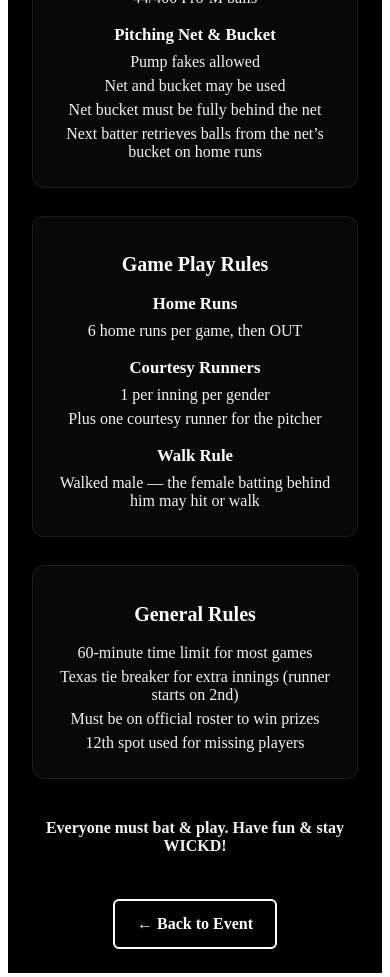
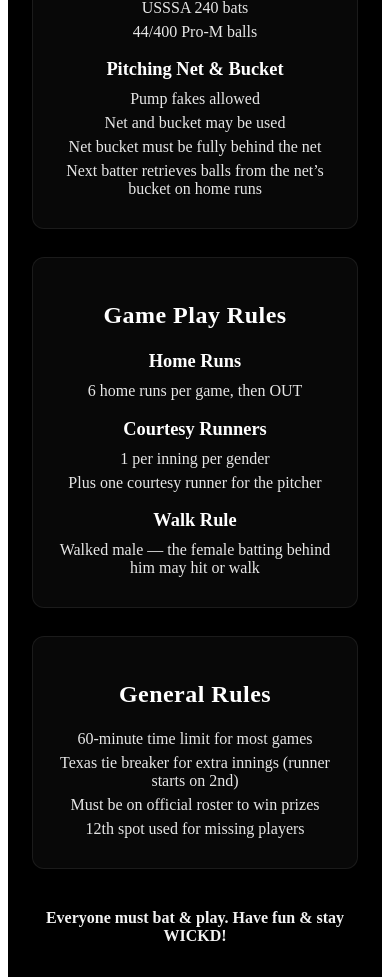
Before and after one commit to markhartley0929-netizen/SingleEventRegistration, a React (Vite) app: page /rules in a window 390 px wide. Shown: the part 1020-1997 px from the top of the page. Built offline with nearby package versions, Linux system fonts and the light colour scheme.

Commit message:
Add Rules page, no button V7

```diff
--- a/src/pages/RulesPage.css
+++ b/src/pages/RulesPage.css
@@ -18,11 +18,12 @@
   border: 1px solid rgba(255, 255, 255, 0.08);
 }
 
-/* Card titles */
+/* Card titles — PRIMARY */
 .rules-card h2 {
-  margin-bottom: 18px;
-  font-size: 1.25rem;
-  font-weight: 700;
+  margin-bottom: 22px;
+  font-size: 1.5rem;
+  font-weight: 800;
+  letter-spacing: 0.02em;
 }
 
 /* Rule blocks inside cards */
@@ -30,10 +31,11 @@
   margin-top: 18px;
 }
 
+/* Section titles — SECONDARY */
 .rules-block h3 {
-  margin-bottom: 8px;
-  font-size: 1.05rem;
-  font-weight: 600;
+  margin-bottom: 10px;
+  font-size: 1.15rem;
+  font-weight: 700;
 }
 
 /* Lists */
@@ -45,7 +47,7 @@
 
 .rules-block li {
   margin-bottom: 6px;
-  opacity: 0.95;
+  opacity: 0.9;
 }
 
 /* Footer */
@@ -56,14 +58,24 @@
   opacity: 0.95;
 }
 
-/* Back button */
+/* Back button — MATCH HOME PAGE PRIMARY BUTTON */
 .rules-back {
   align-self: center;
+  background: #ef4444;        /* same red as Register Now */
+  color: #ffffff;
+  border: none;
+  padding: 12px 22px;
+  border-radius: 6px;
+  font-weight: 600;
+  text-decoration: none;
+  transition: background 0.2s ease, transform 0.15s ease;
+}
+
+.rules-back:hover {
+  background: #dc2626;        /* darker red on hover */
+  transform: translateY(-1px);
 }
 
 /* Mobile tuning */
 @media (max-width: 768px) {
-  .rules-card {
-    padding: 20px;
-  }
-}
+  .r
```
